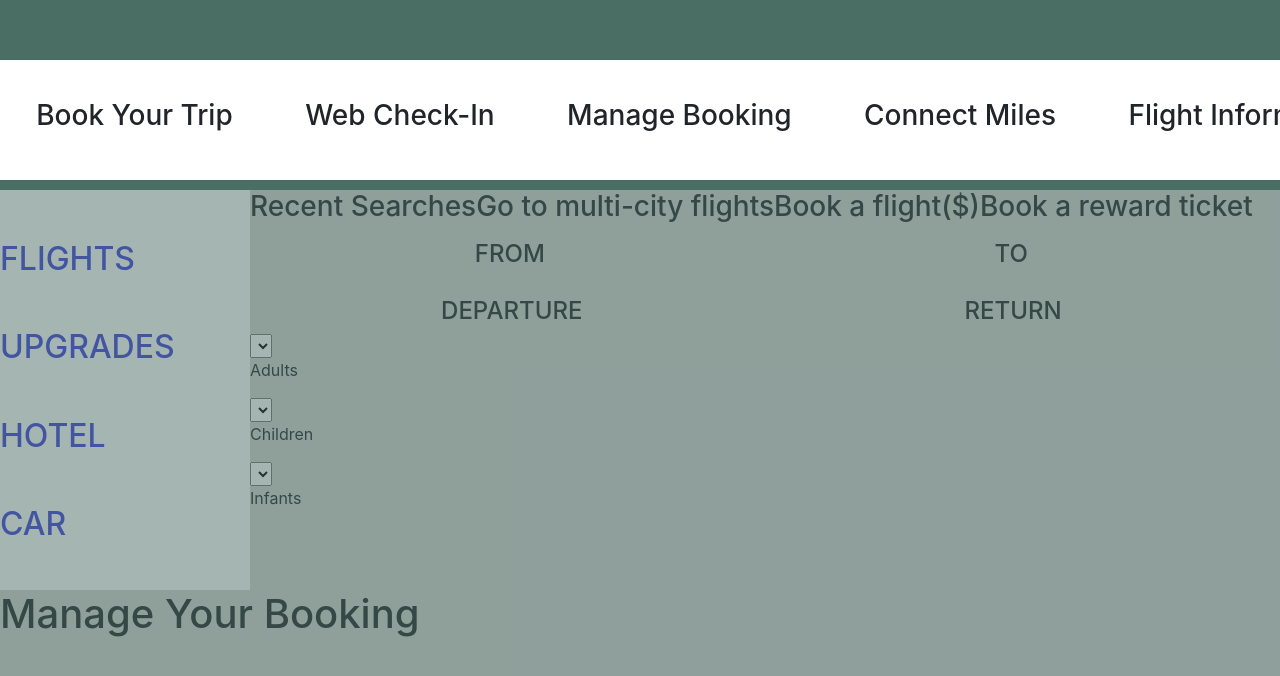
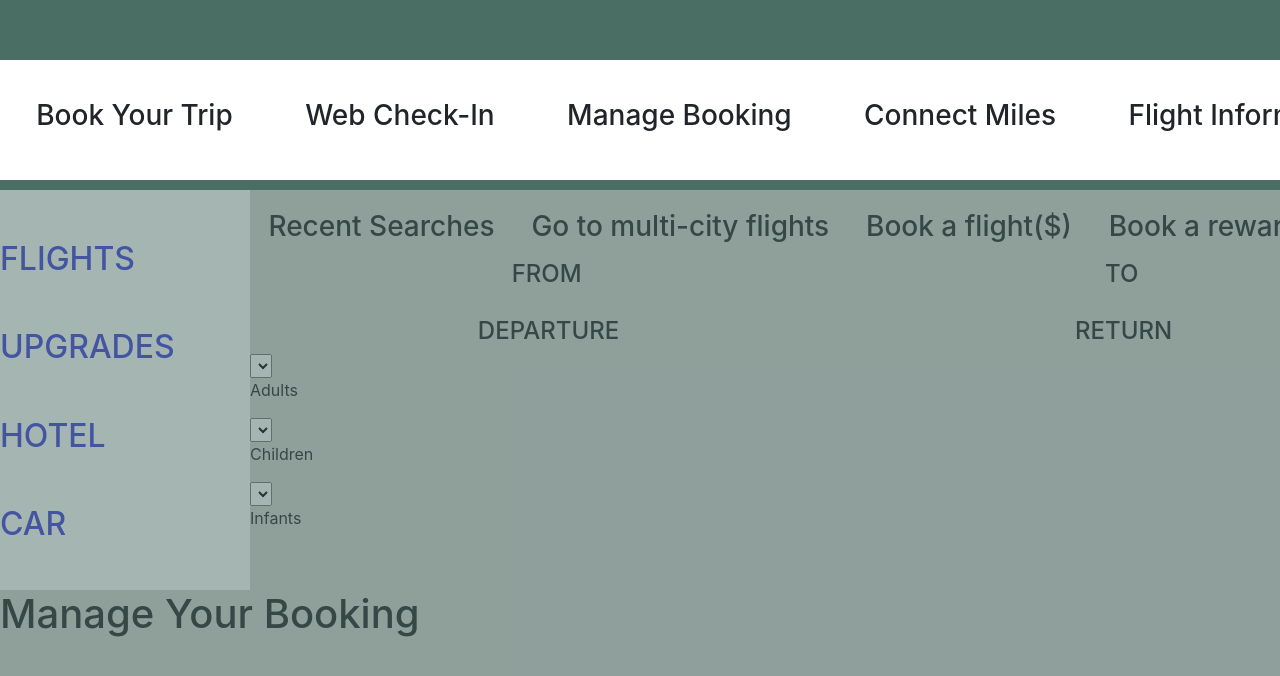
Before and after one commit to eshull/airline, an Angular app: page / in a window 1280 px wide. Shown: the part 396-1072 px from the top of the page. Built offline with nearby package versions, Linux system fonts and the light colour scheme.

Commit message:
more layout to book flight div

```diff
--- a/src/app/book-flight/book-flight.component.css
+++ b/src/app/book-flight/book-flight.component.css
@@ -5,6 +5,10 @@
   width: 1400px;
   display: flex;
   flex-direction: row;
+}
+
+.bookInfo {
+  width: 1150px;
 }
 
 .sidebar {
@@ -23,6 +27,8 @@
   height: 30px;
   display: flex;
   flex-direction: row;
+  justify-content: space-around;
+  margin-top: 20px;
 }
 
 .toFrom {
```
